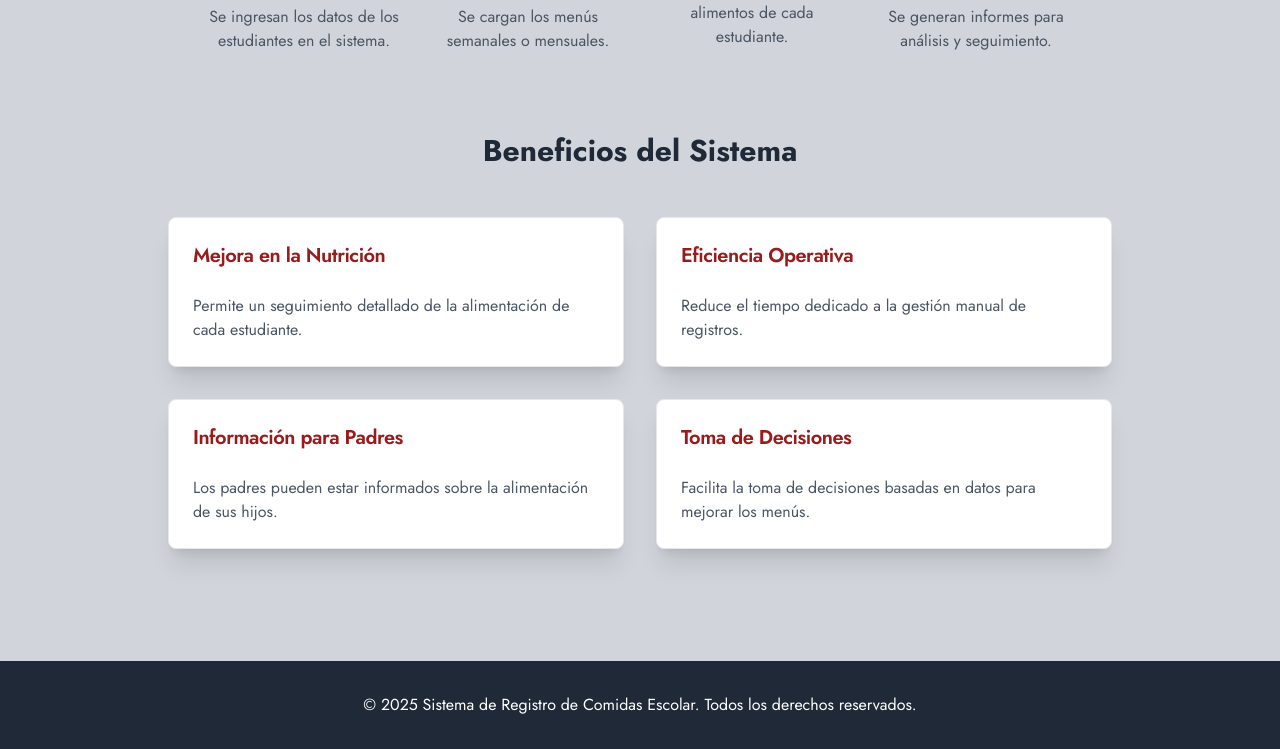
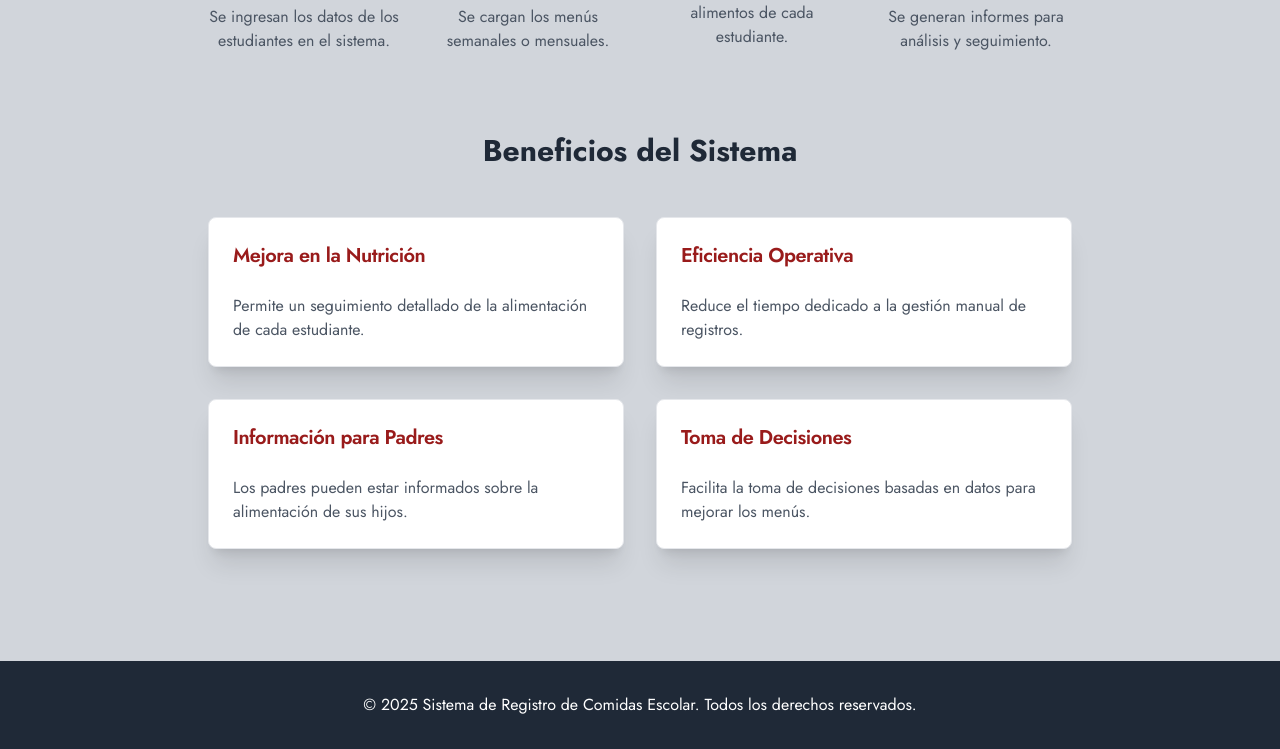
Before and after one commit to MeeGroB/comedordemo, a website: page index.html in a window 1280 px wide. Shown: the part 1405-2154 px from the top of the page. Drawn offline with Linux system fonts and the light colour scheme.

Commit message:
fix sizes

```diff
--- a/index.html
+++ b/index.html
@@ -171,7 +171,7 @@
             </div>
         </section>
 
-        <section class="py-20">
+        <section class="py-20 max-w-4xl mx-auto">
             <div class="container mx-auto px-4 ">
                 <h2 class="text-3xl font-bold text-center mb-12 text-gray-800">Beneficios del Sistema</h2>
                 <div class="grid grid-cols-1 md:grid-cols-2 gap-8">
```
Also changed, not shown: output.css.
